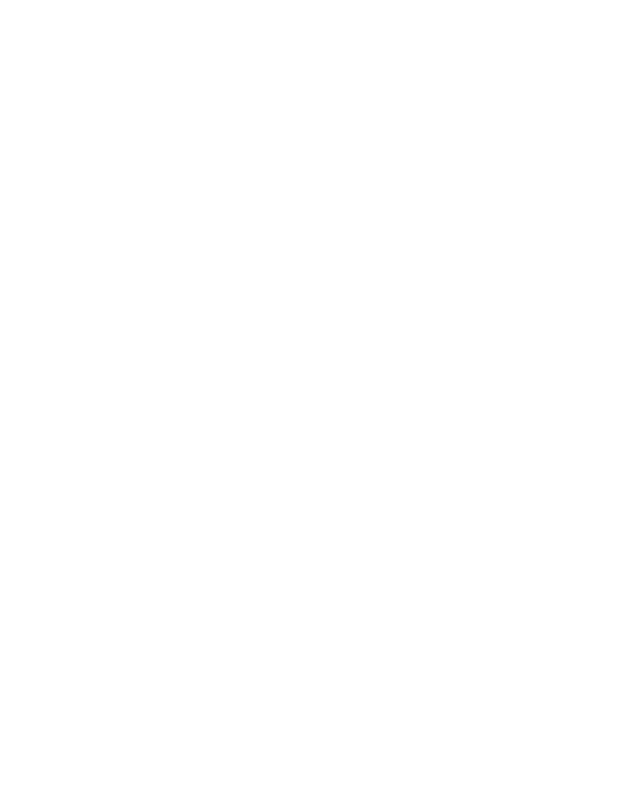
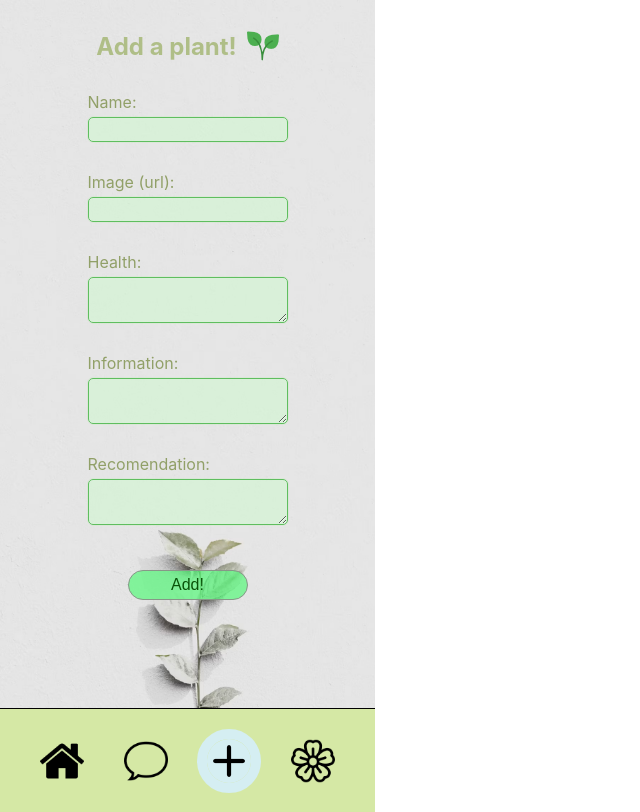
Before and after one commit to diegoodiaz5/cuidando-ecosistemas-front, a React (Create React App) app: page /addplant in a window 1280 px wide. Shown: the whole page, without its empty margins (0-640 px from the left). Built offline with nearby package versions, Linux system fonts and the light colour scheme.

Commit message:
Edited the component "AddPlant"

```diff
--- a/src/Components/AddPlant/AddPlant.css
+++ b/src/Components/AddPlant/AddPlant.css
@@ -0,0 +1,55 @@
+#containerAddPlant {
+    height: 708px;
+    background: url('../Images/background2.png');
+    background-repeat: no-repeat;
+    background-size: cover;
+}
+
+#titleAddPlant {
+    color: #afbe87;
+}
+
+#formAddPlant {
+    display: flex;
+    flex-direction: column;
+    align-items: center;
+    gap: 30px;
+}
+
+#formAddPlant>label {
+    display: flex;
+    flex-direction: column;
+    font-size: .8rem;
+    color: #91a068;
+    gap: 5px;
+    font-size: 1rem;
+}
+
+#containerAddPlant>div {
+    display: flex;
+    justify-content: center;
+    align-items: center;
+    gap: 10px;
+    padding: 30px 0
+}
+
+.inputAddPlant {
+    background-color: rgba(208, 248, 208, 0.582);
+    border: 1px solid rgb(95, 190, 95);
+    border-radius: 5px;
+    width: 200px;
+    outline: 1px solid rgba(185, 235, 172, 0.26);
+    color: green;
+    font-size: 1.1rem
+}
+
+#addPlantButton {
+    margin-top: 15px;
+    height: 30px;
+    width: 120px;
+    background-color: rgba(93, 248, 127, 0.726);
+    border: 1px solid rgb(135, 151, 136);
+    border-radius: 15px;
+    color: rgb(9, 83, 9);
+    font-size: 1rem;
+}
--- a/src/Components/AddPlant/AddPlant.jsx
+++ b/src/Components/AddPlant/AddPlant.jsx
@@ -1,10 +1,48 @@
 import React from 'react'
 import "./AddPlant.css"
+import NavBar from "../NavBar/NavBar"
+import { useState } from 'react'
 
 export default function AddPlant() {
+
+    const [name, setName] = useState('');
+    const [image, setImage] = useState('');
+    const [health, setHealth] = useState('');
+    const [information, setInformation] = useState('');
+    const [recomendation, setRecomendation] = useState('');
+
+    const handleSubmit = async (e) => {
+        e.preventDefault();
+    }
+
     return (
         <>
+            <div id="containerAddPlant">
+                <div>
+                    <h2 id="titleAddPlant">Add a plant!</h2>
+                    <img src={require('../Images/plant.png')} alt="iconPlant" id="iconPlant" />
+                </div>
+                <form action="" onSubmit={handleSubmit} id="formAddPlant">
+                    <label>Name:
+                        <input type="text" className="inputAddPlant" onChange={(e) => setName(e.target.value)} />
+                    </label>
+                    <label htmlFor="">Image (url):
+                        <input type="text" className="inputAddPlant" onChange={(e) => setImage(e.target.value)} />
+                    </label>
+                    <label htmlFor="">Health:
+                        <textarea type="text" className="inputAddPlant" onChange={(e) => setHealth(e.target.value)} />
+                    </label>
+                    <label htmlFor="">Information:
+                        <textarea type="text" className="inputAddPlant" onChange={(e) => setInformation(e.target.value)} />
+                    </label>
+                    <label htmlFor="">Recomendation:
+                        <textarea type="text" className="inputAddPlant" onChange={(e) => setRecomendation(e.target.value)} />
+                    </label>
 
+                    <button type='submit' id="addPlantButton">Add!</button>
+                </form>
+            </div>
+            <NavBar />
         </>
     )
 }
```
Also changed, not shown: src/Components/Images/background2.png (added), src/Components/Images/plant.png (added).
